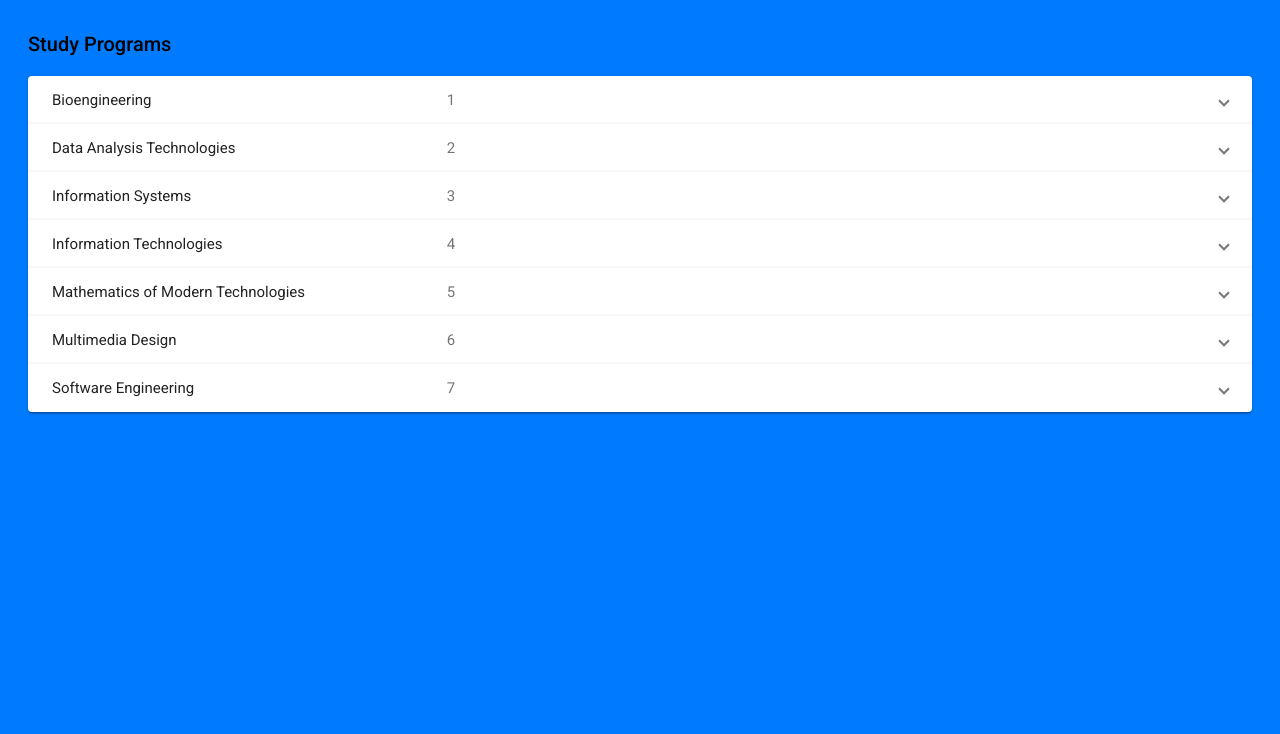
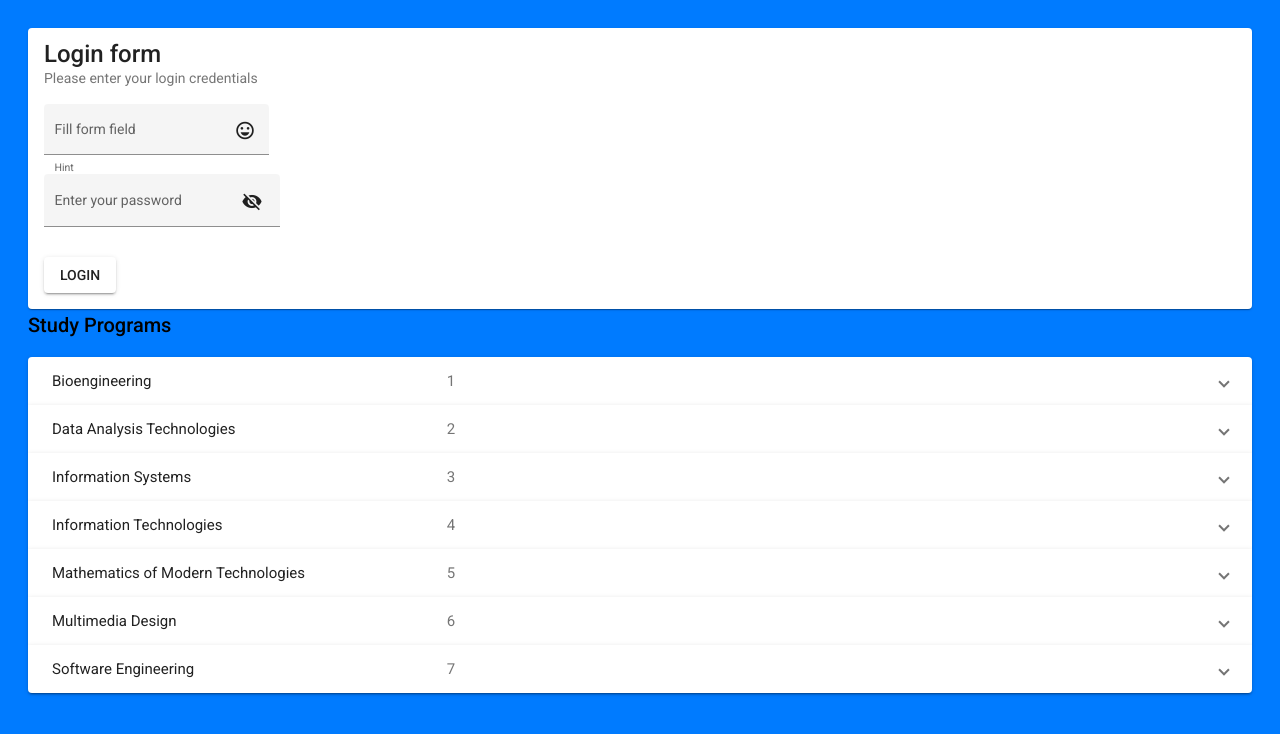
Before and after one commit to brassSyntax/ISPK, an Angular app: page / in a window 1280 px wide. Shown: the top 734 px of the page. Built offline with nearby package versions, Linux system fonts and the light colour scheme.

Commit message:
Basic login form

```diff
--- a/src/app/app.component.html
+++ b/src/app/app.component.html
@@ -1 +1,2 @@
+<app-login-form></app-login-form>
 <app-study-program-display></app-study-program-display>
--- /dev/null
+++ b/src/app/login-form/login-form.component.html
@@ -0,0 +1,22 @@
+<mat-card>
+  <mat-card-title>Login form</mat-card-title>
+  <mat-card-subtitle>Please enter your login credentials</mat-card-subtitle>
+
+  <mat-form-field appearance="fill">
+    <mat-label>Fill form field</mat-label>
+    <input matInput placeholder="Placeholder">
+    <mat-icon matSuffix>sentiment_very_satisfied</mat-icon>
+    <mat-hint>Hint</mat-hint>
+  </mat-form-field>
+  <p>
+    <mat-form-field appearance="fill">
+      <mat-label>Enter your password</mat-label>
+      <input matInput [type]="hide ? 'password' : 'text'">
+      <button mat-icon-button matSuffix (click)="hide = !hide" [attr.aria-label]="'Hide password'"
+              [attr.aria-pressed]="hide">
+        <mat-icon>{{hide ? 'visibility_off' : 'visibility'}}</mat-icon>
+      </button>
+    </mat-form-field>
+  </p>
+  <button mat-raised-button>LOGIN</button>
+</mat-card>
--- /dev/null
+++ b/src/app/login-form/login-form.component.ts
@@ -0,0 +1,15 @@
+import { Component, OnInit } from '@angular/core';
+
+@Component({
+  selector: 'app-login-form',
+  templateUrl: './login-form.component.html',
+  styleUrls: ['./login-form.component.css']
+})
+export class LoginFormComponent implements OnInit {
+
+  constructor() { }
+  hide = true;
+  ngOnInit(): void {
+  }
+
+}
```
Also changed, not shown: src/app/app.module.ts (+10 -2 lines), src/app/login-form/login-form.component.css (added), 2 other files (tests, documents, lock files or other folders).
